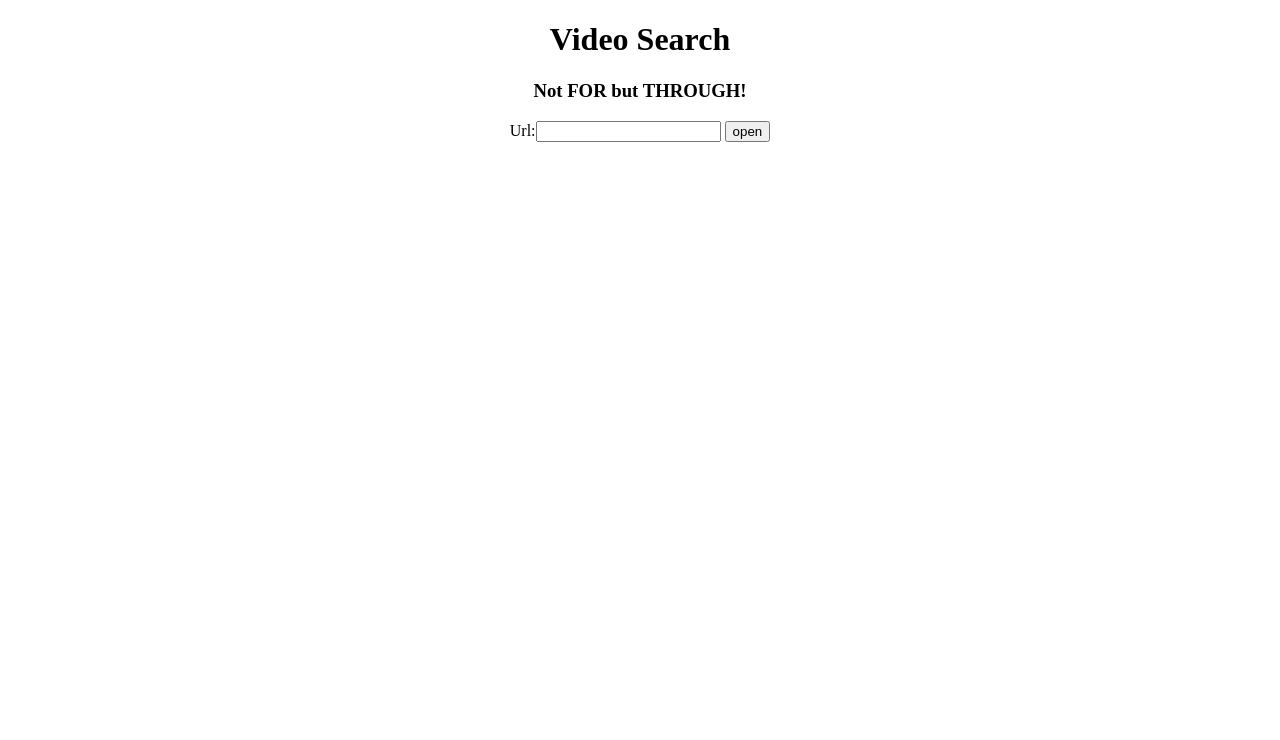
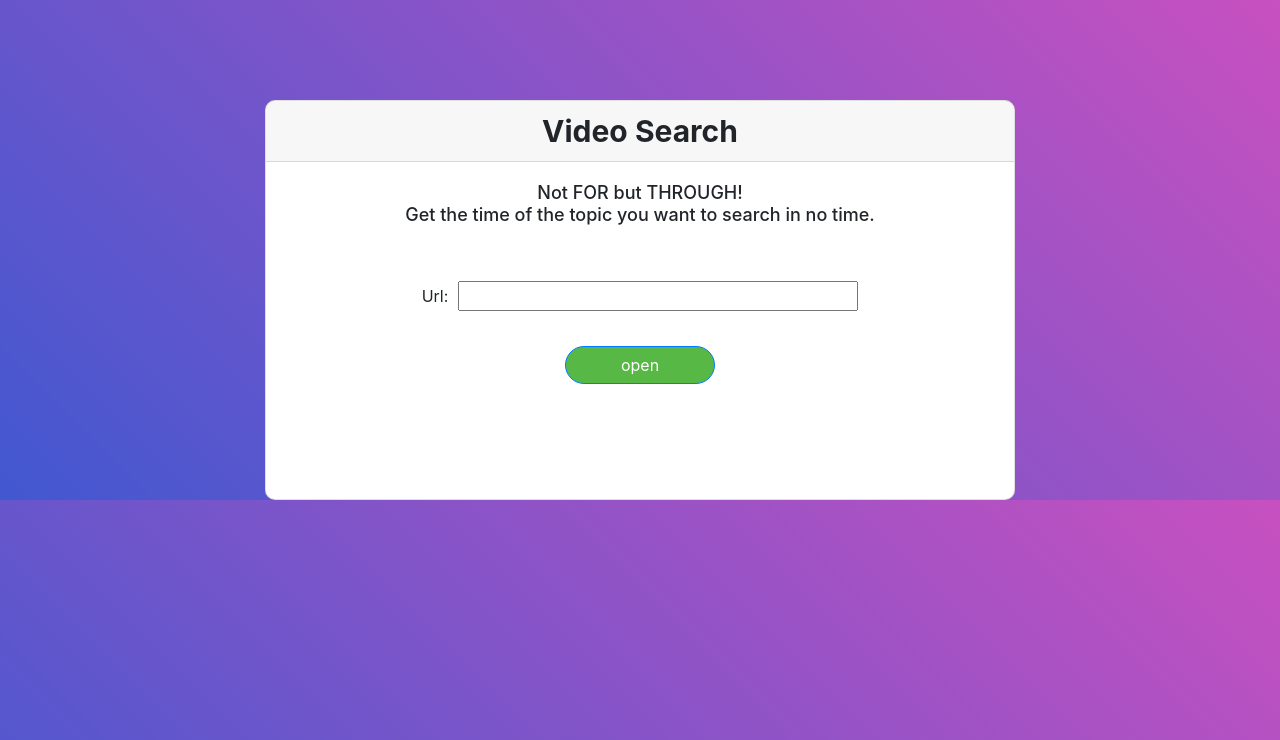
Before and after one commit to gurpreetsingh00885/studyclub, a Django app: page /site/vsearch/ in a window 1280 px wide. Shown: the top 740 px of the page. Run offline with Django 3.2, Linux system fonts and the light colour scheme; some libraries are stand-ins or nearby versions.

Commit message:
Add css file  of search video page

```diff
--- /dev/null
+++ b/studyclub/static/home/css/vidSearch.css
@@ -0,0 +1,33 @@
+body{
+	background: linear-gradient(-135deg, #c850c0, #4158d0);
+}
+
+.card{
+	margin-top: 100px;
+	border-radius: 10px;
+	width: 750px;
+	height: 400px;
+}
+
+.card-header{
+	font-size: 30px;
+	font-weight: bold;
+}
+
+.card-title{
+	font-size: 18px;
+	font-weight: 400px;
+}
+
+.btn{
+	margin-top: 30px;
+	width: 150px;
+	background-color: #57b846;
+	border-radius: 25px;
+}
+
+#id_url{
+	width: 400px;
+	margin-left: 10px;
+	margin-top: 40px;
+}
--- a/templates/vidsearch/index.html
+++ b/templates/vidsearch/index.html
@@ -2,18 +2,33 @@
 <html>
 <head>
 	<title> Vid Search </title>
+	<link rel="stylesheet" href="https://maxcdn.bootstrapcdn.com/bootstrap/4.0.0/css/bootstrap.min.css" integrity="sha384-Gn5384xqQ1aoWXA+058RXPxPg6fy4IWvTNh0E263XmFcJlSAwiGgFAW/dAiS6JXm" crossorigin="anonymous">
+	<link rel="stylesheet" type="text/css" href="/static/home/css/vidSearch.css">
 </head>
 <body>
-	<center>
-		<h1> Video Search </h1>
-		<h3> Not FOR but THROUGH! </h3>
+<center>
+<div class="card">
+  <h5 class="card-header">Video Search</h5>
+  <div class="card-body">
+    <h5 class="card-title">Not FOR but THROUGH!
+<br>
+Get the time of the topic you want to search in no time.
+<br>
+    </h5>
+    <p class="card-text">
+    <form action = "." method="post">
+			{% csrf_token %}
+			{{ form }}<br>
+			<input type="submit" class="btn btn-primary" value="open"/>
+		</form></p>
+  </div>
+</div>
+</center>
 
-		<form action = "." method="post">
-			{% csrf_token %}
-			{{ form }}
-			<input type="submit" value="open"/>
-		</form>
+<script src="https://code.jquery.com/jquery-3.2.1.slim.min.js" integrity="sha384-KJ3o2DKtIkvYIK3UENzmM7KCkRr/rE9/Qpg6aAZGJwFDMVNA/GpGFF93hXpG5KkN" crossorigin="anonymous"></script>
+<script src="https://cdnjs.cloudflare.com/ajax/libs/popper.js/1.12.9/umd/popper.min.js" integrity="sha384-ApNbgh9B+Y1QKtv3Rn7W3mgPxhU9K/ScQsAP7hUibX39j7fakFPskvXusvfa0b4Q" crossorigin="anonymous"></script>
+<script src="https://maxcdn.bootstrapcdn.com/bootstrap/4.0.0/js/bootstrap.min.js" integrity="sha384-JZR6Spejh4U02d8jOt6vLEHfe/JQGiRRSQQxSfFWpi1MquVdAyjUar5+76PVCmYl" crossorigin="anonymous"></script>
 
-	</center>
 </body>
+
 </html>
```
Also changed, not shown: templates/vidsearch/view.html (+8 -2 lines).
